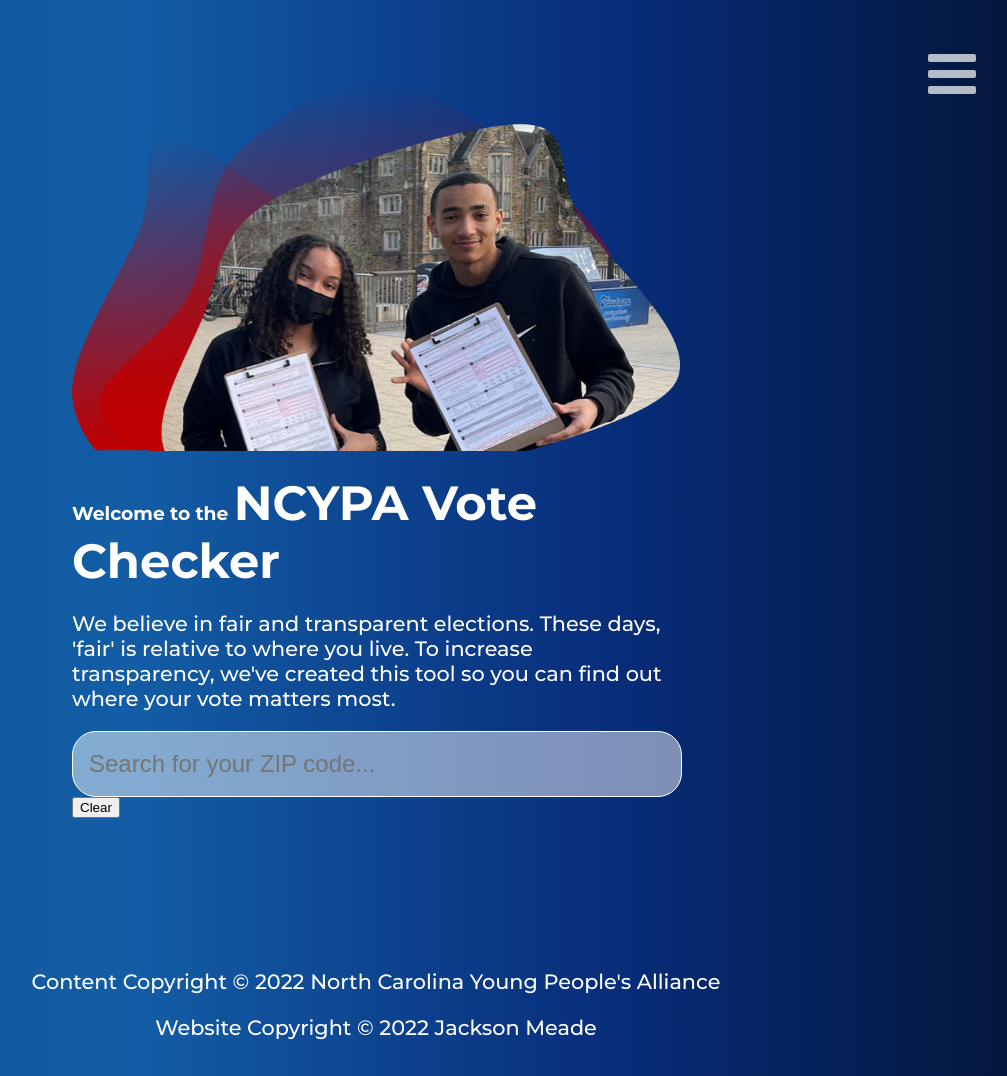
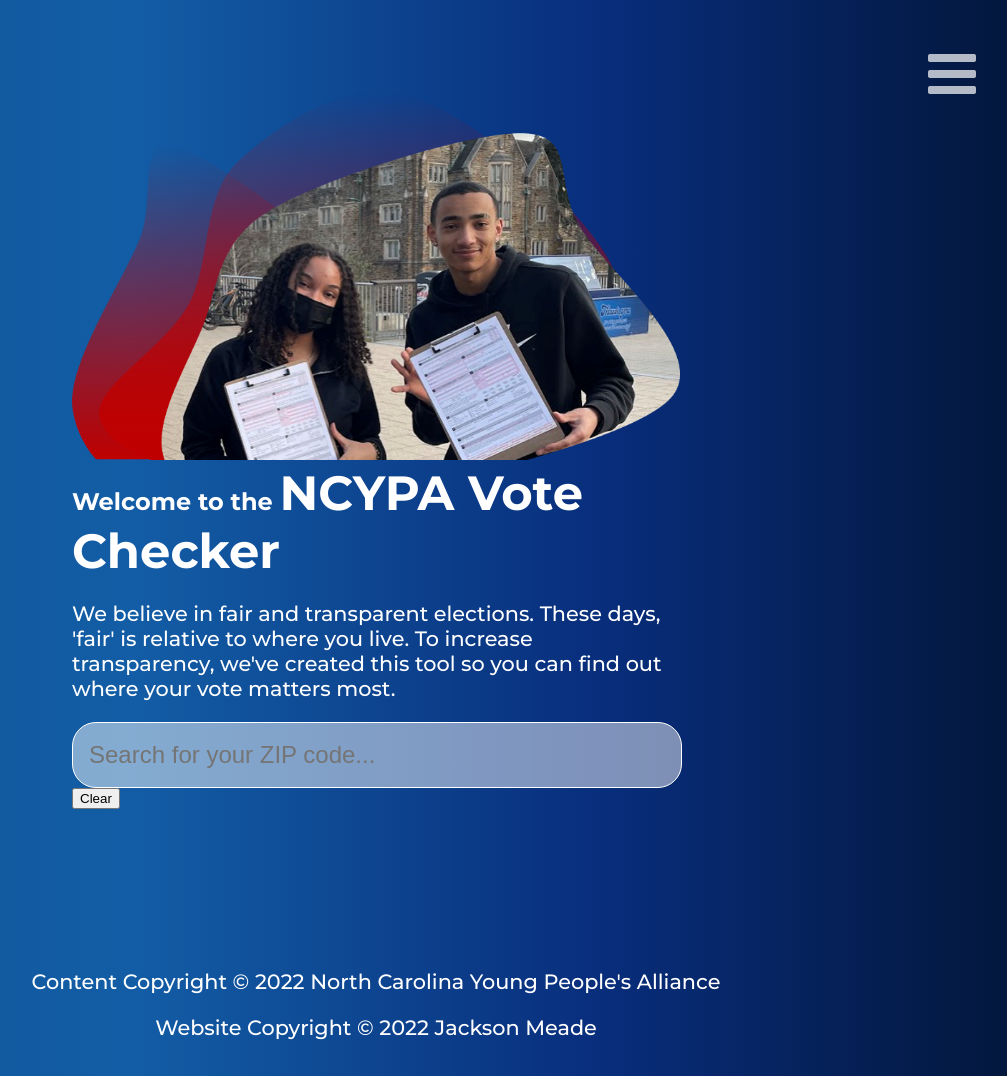
Before and after one commit to JacksonMeade/ncypa, a Jekyll site: the page built from checkmyvote.html, in a window 1280 px wide. Shown: the whole page, without its empty margins (264-1271 px from the left). Built offline with Jekyll 4.4.1, drawn with Linux system fonts in a browser that asks for light colours; nearby versions of some CDN libraries.

Commit message:
im an extremist

```diff
--- a/assets/css/addons/checkmyvote.css
+++ b/assets/css/addons/checkmyvote.css
@@ -17,6 +17,11 @@
     outline: none;
 }
 
+#search-header h3 {
+    font-size: 1.5rem;
+    margin: 0;
+}
+
 #search-header {
     min-height: 40vh;
 }
```
